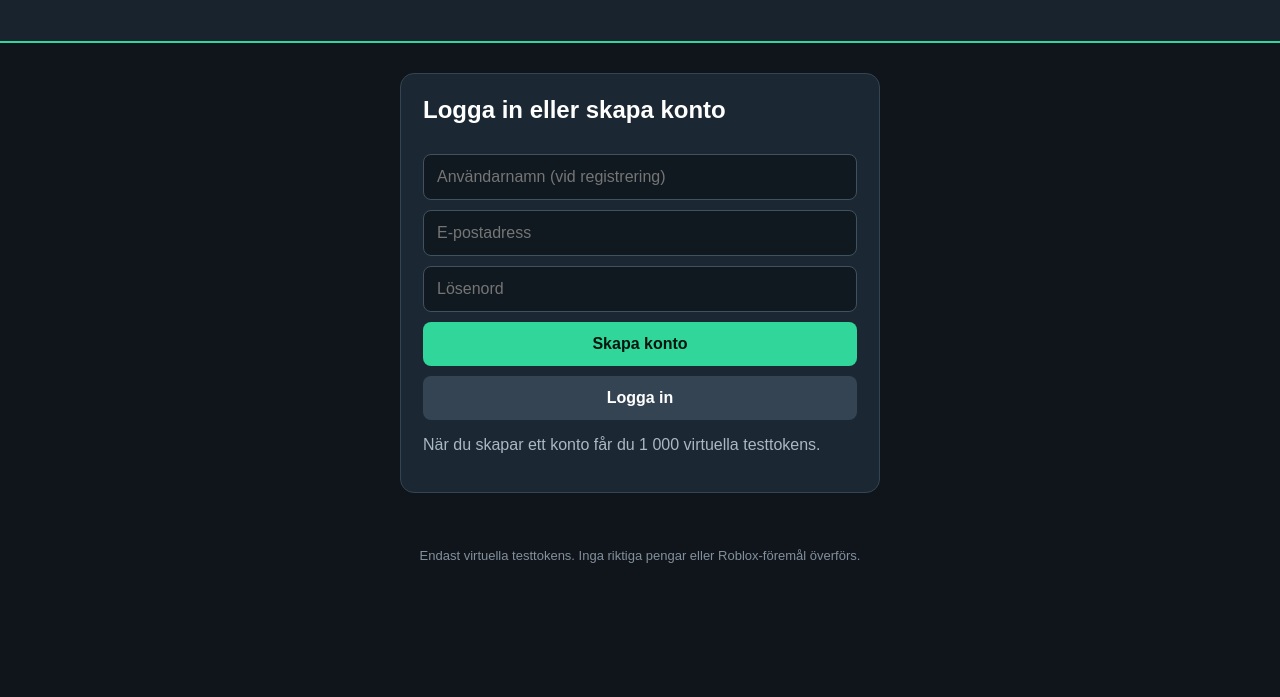
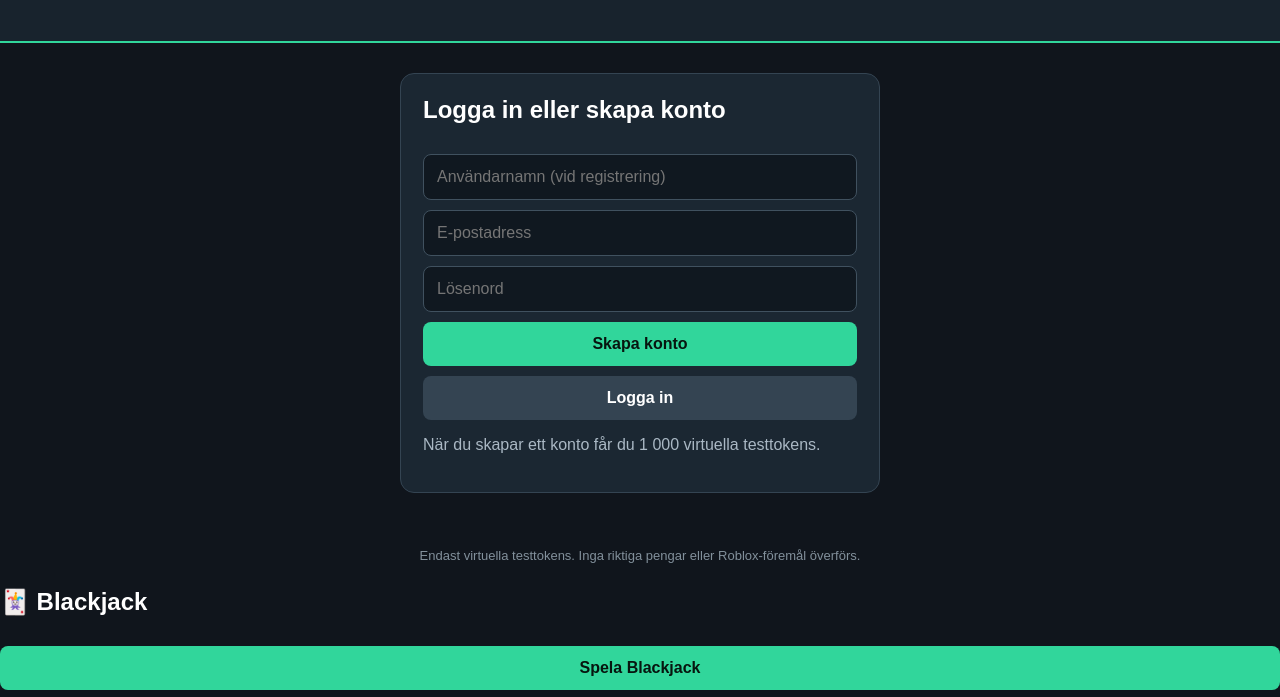
Before and after one commit to Minegamesgg/minegames, a plain HTML site: page index.html in a window 1280 px wide. Shown: the part 103-800 px from the top of the page. Drawn offline with nearby package versions, Linux system fonts and the light colour scheme.

Commit message:
Update index.html

```diff
--- a/index.html
+++ b/index.html
@@ -417,6 +417,7 @@
 
   checkSession();
 </script>
-
+<h2>🃏 Blackjack</h2>
+  <button onclick="alert('Blackjack kommer snart!')">Spela Blackjack</button>
 </body>
 </html>
```
